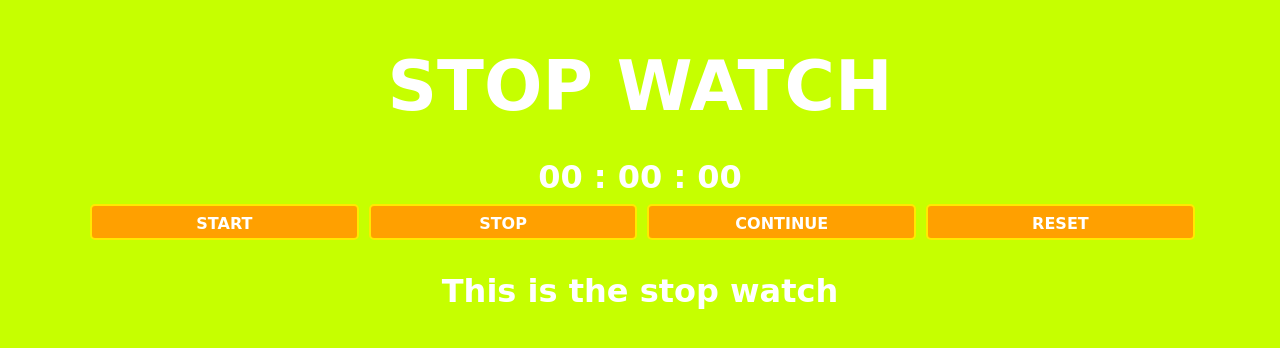
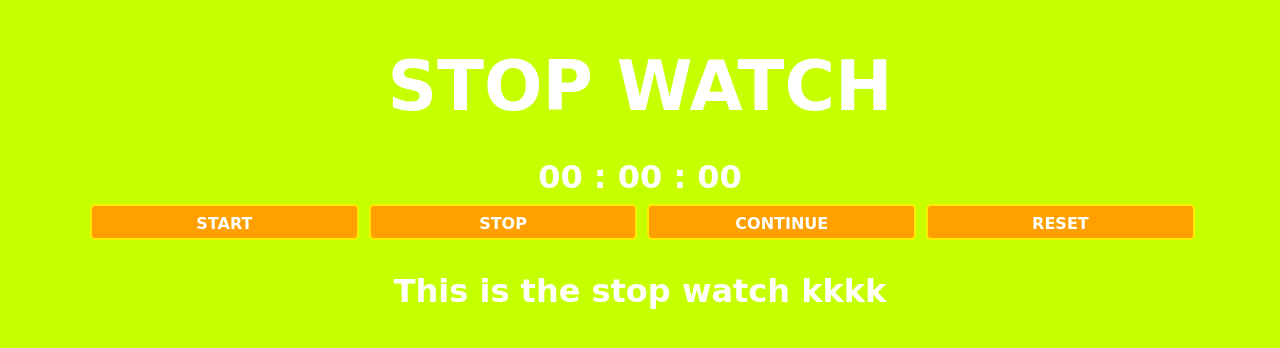
Before and after one commit to khinkhinchaw/khinrepo, a plain HTML site: page index.html in a window 1280 px wide. Drawn offline with Linux system fonts and the light colour scheme; a web font is replaced by a local one.

Commit message:
word added

```diff
--- a/index.html
+++ b/index.html
@@ -19,6 +19,6 @@
     <button id="stop-button">STOP</button>
     <button id="continue-button">CONTINUE</button>
     <button id="reset-button">RESET</button>
-    <p>This is the stop watch</p>
+    <p>This is the stop watch kkkk</p>
 </body>
 </html>
```
